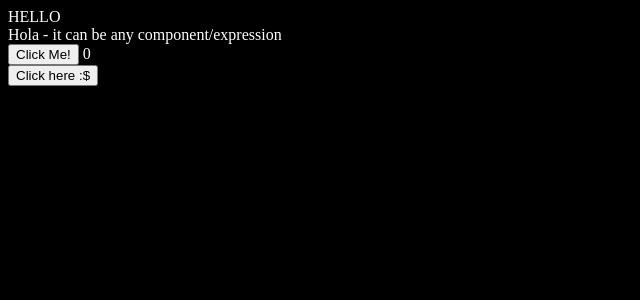
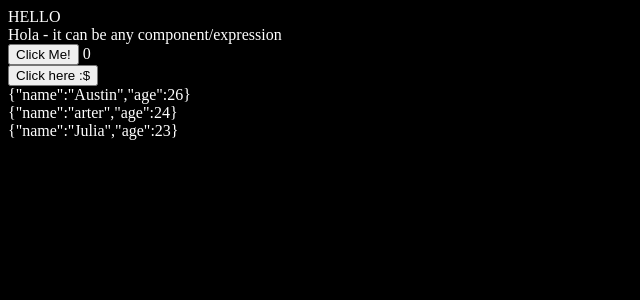
Before and after one commit to BahaaJber1/TypeScript, a React (Vite) app: page / in a window 1280 px wide. Shown: the top 300 px of the page, without its empty margins (0-640 px from the left). Built offline with nearby package versions, Linux system fonts and the light colour scheme.

Commit message:
Dealing with Objects as Props in TypeScript

```diff
--- a/package.json
+++ b/package.json
@@ -10,8 +10,10 @@
     "preview": "vite preview"
   },
   "dependencies": {
+    "@tailwindcss/vite": "^4.1.12",
     "react": "^19.1.1",
-    "react-dom": "^19.1.1"
+    "react-dom": "^19.1.1",
+    "tailwindcss": "^4.1.12"
   },
   "devDependencies": {
     "@eslint/js": "^9.33.0",
--- a/src/App.tsx
+++ b/src/App.tsx
@@ -4,9 +4,16 @@ import Card from "./components/TypingComponentProps-1";
 import Children from "./components/TypingChildrenProp-2";
 import SetterFunctions from "./components/SetterFunctions-3";
 import TypingFunctions from "./components/TypingFunctions-4";
+import ObjectAsProps from "./components/ObjectsAsProps-5";
 
 export default function App() {
 	const [count, setCount] = useState(0);
+
+	const users = [
+		{ name: "Austin", age: 26 },
+		{ name: "arter", age: 24 },
+		{ name: "Julia", age: 23 },
+	];
 
 	function alertMessage(message: string) {
 		alert(message);
@@ -31,6 +38,13 @@ export default function App() {
 			<div>
 				<TypingFunctions alertMessage={alertMessage} />
 			</div>
+
+			<div>
+				{/* Using map function doesn't require you to specify the type explicity, cause ts is smart enough to know that you're refereing to a singular instance  */}
+				{users.map((user) => {
+					return <ObjectAsProps user={user} />;
+				})}
+			</div>
 		</>
 	);
 }
--- /dev/null
+++ b/src/components/ObjectsAsProps-5.tsx
@@ -0,0 +1,16 @@
+type ObjectAsPropsProps = {
+	user: User;
+};
+
+/*
+    In larger application you might not have all the types for particular object like the user in this file.
+    What many people do is just make a folder in the src called types and define types whitin a file there and export them and export wherever they want
+*/
+type User = {
+	name: string;
+	age: number;
+};
+
+export default function ObjectAsProps({ user }: ObjectAsPropsProps) {
+	return <div>{JSON.stringify(user)}</div>;
+}
```
Also changed, not shown: 1 other file (tests, documents, lock files or other folders).
